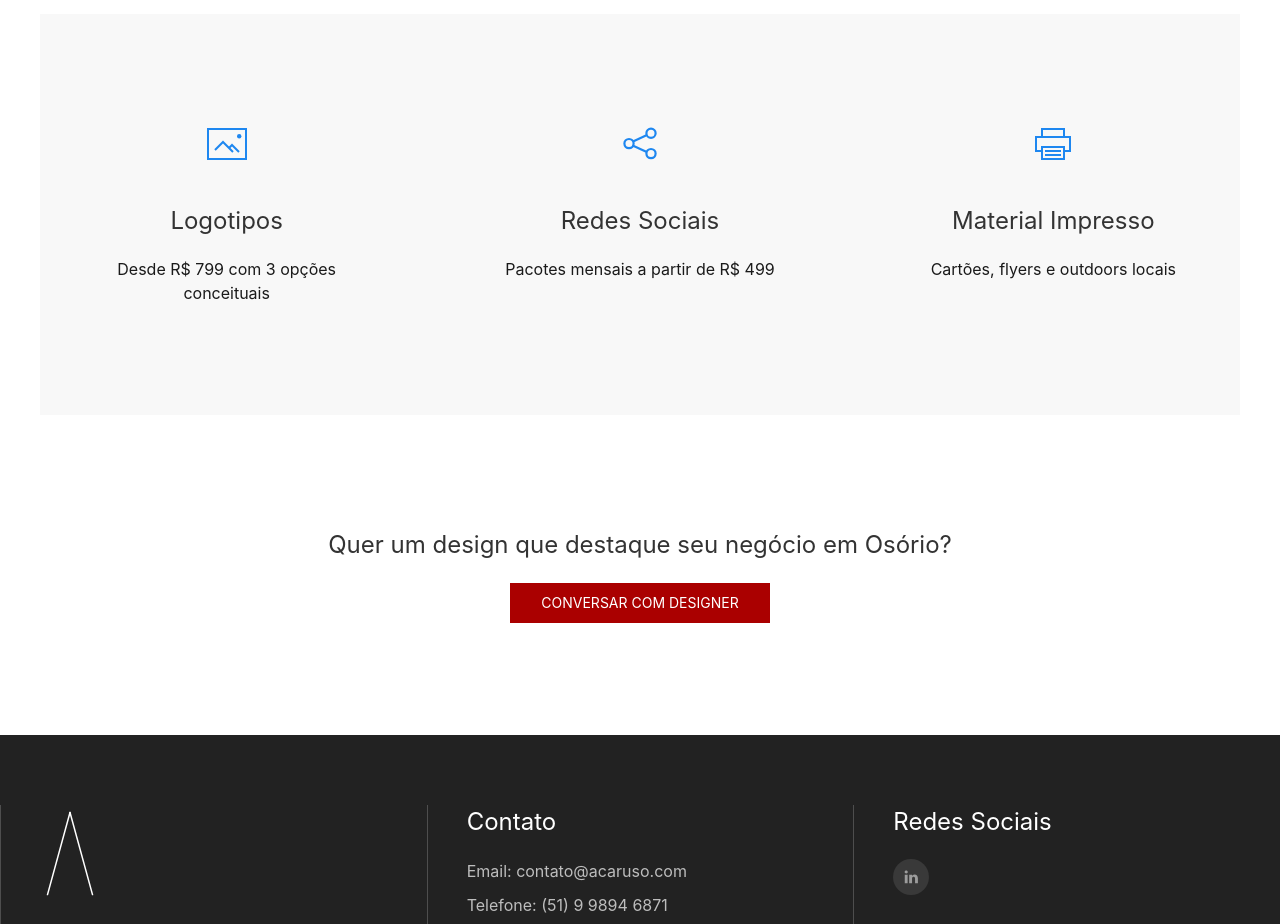
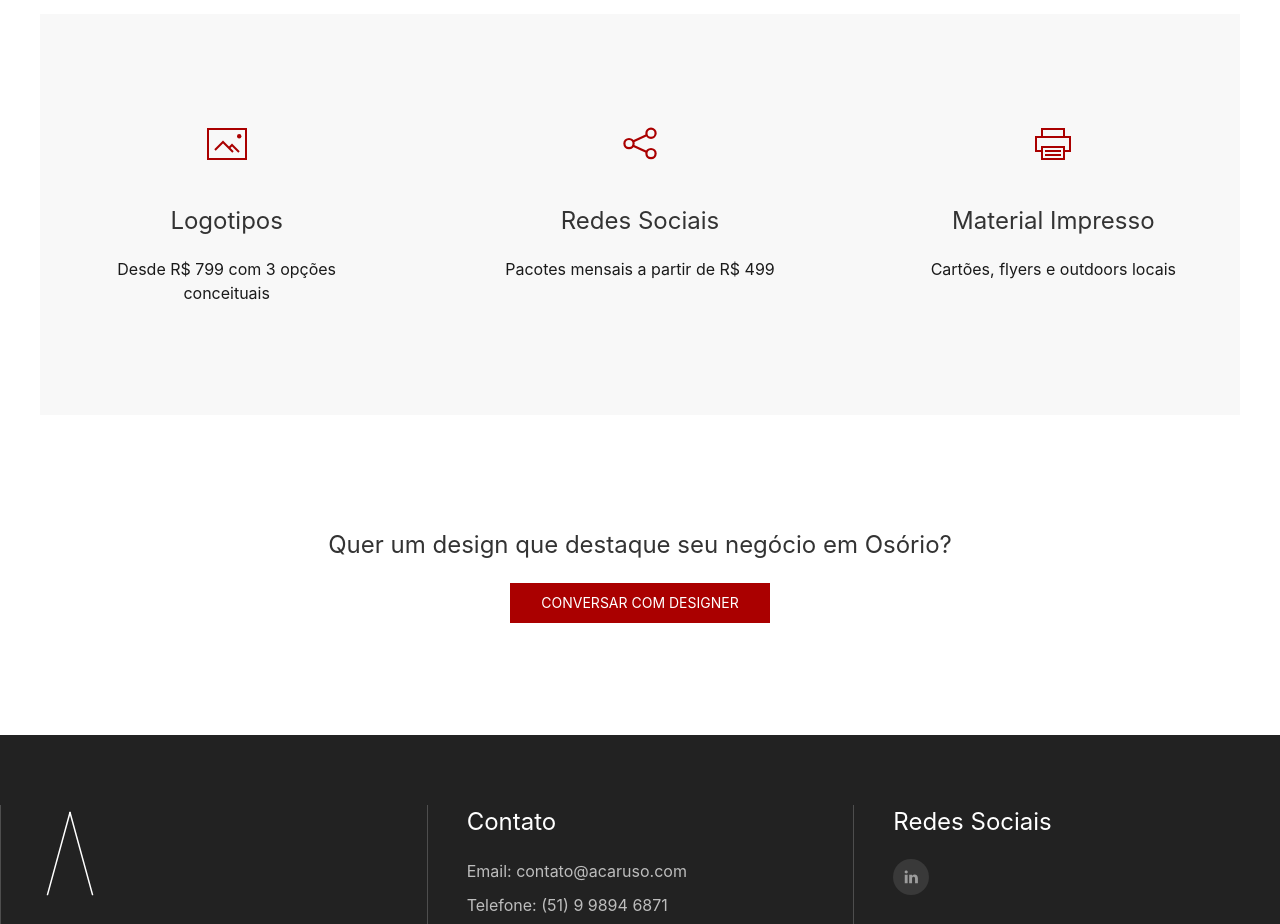
Before and after one commit to alexandrebcaruso/acaruso, a SvelteKit app: page /servicos/design in a window 1280 px wide. Shown: the part 960-1884 px from the top of the page. Built offline with nearby package versions, Linux system fonts and the light colour scheme; no server answers.

Commit message:
override icon colors

```diff
--- a/src/routes/servicos/desenvolvimento/+page.svelte
+++ b/src/routes/servicos/desenvolvimento/+page.svelte
@@ -38,7 +38,7 @@
 			{ value: '+120%', label: 'Conversão em visitas' },
 			{ value: 'Top 3', label: 'No Google para sua área' }
 		]}
-		ctaText={null}
+		ctas={[]}
 	/>
 
 	<div class="uk-grid-match uk-child-width-1-3@m uk-margin-large-top uk-grid">
@@ -71,3 +71,9 @@
 		/>
 	</div>
 </div>
+
+<style>
+	.uk-card .uk-text-primary {
+		color: var(--primary-600) !important;
+	}
+</style>
--- a/src/routes/servicos/design/+page.svelte
+++ b/src/routes/servicos/design/+page.svelte
@@ -38,7 +38,7 @@
 			{ value: '+80%', label: 'Reconhecimento de marca' },
 			{ value: '2.5x', label: 'Mais compartilhamentos' }
 		]}
-		ctaText={null}
+		ctas={[]}
 	/>
 
 	<div class="uk-section uk-section-muted uk-margin-large-top">
@@ -75,3 +75,9 @@
 		/>
 	</div>
 </div>
+
+<style>
+	.uk-card .uk-text-primary {
+		color: var(--primary-600) !important;
+	}
+</style>
```
